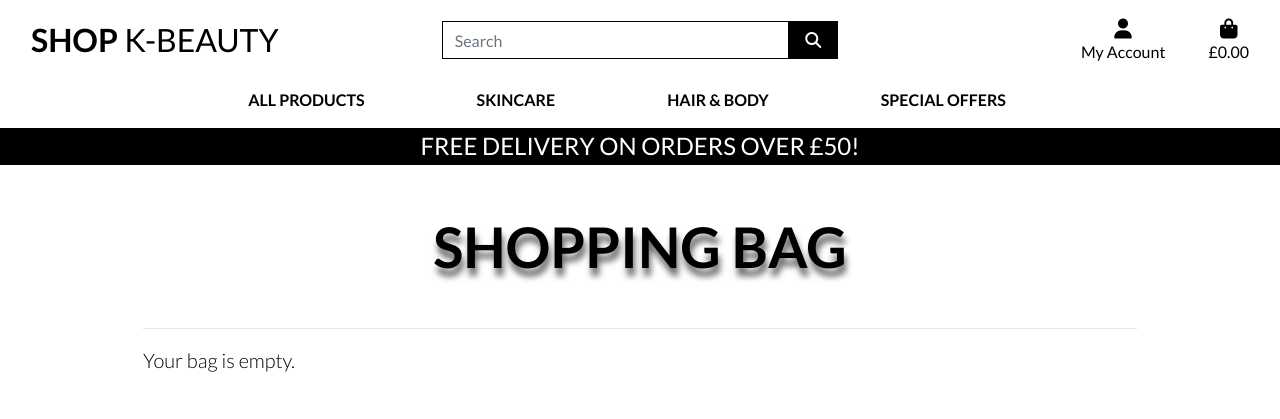
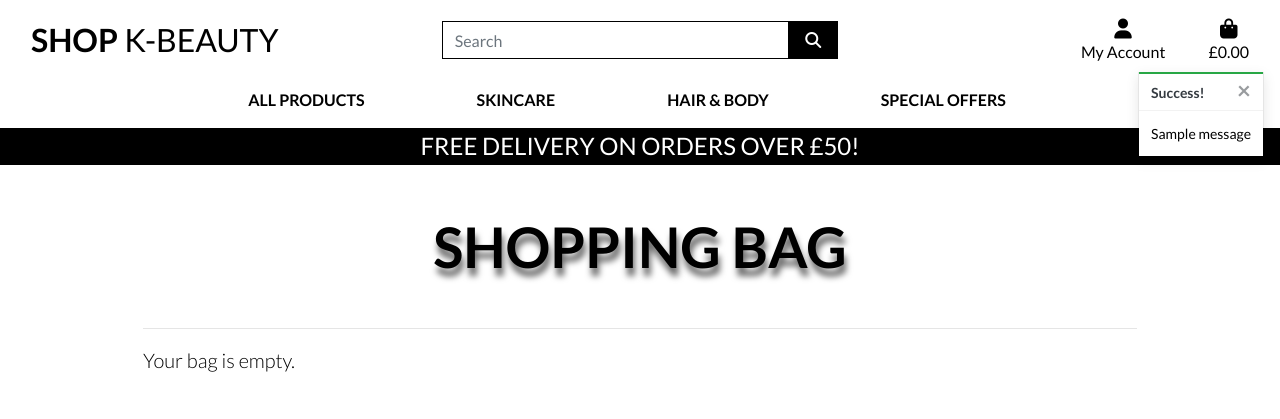
Before and after one commit to JoyZadan/shop-kbeauty, a Django app: page /bag/ in a window 1280 px wide. Shown: the top 419 px of the page. Run offline with Django 3.2, Linux system fonts and the light colour scheme; tables that the repository leaves empty hold one stand-in row (values such as "Sample post"); one stand-in notice (Sample message) is shown; some libraries are stand-ins or nearby versions.

Commit message:
Part added toasts notifications, WIP

```diff
--- a/bag/views.py
+++ b/bag/views.py
@@ -14,6 +14,7 @@ def view_bag(request):
 def add_to_bag(request, item_id):
     """ Add a quantity of the specified product to the shopping bag """
 
+    product = Product.objects.get(pk=item_id)
     quantity = int(request.POST.get('quantity'))
     redirect_url = request.POST.get('redirect_url')
     size = None
@@ -34,13 +35,15 @@ def add_to_bag(request, item_id):
             bag[item_id] += quantity
         else:
             bag[item_id] = quantity
+            messages.success(request, f'Added {product.name} to your bag')
 
     request.session['bag'] = bag
     return redirect(redirect_url)
 
 
 def adjust_bag(request, item_id):
-    """ Adjust the quantity of the specified product to the specified amount """
+    """ Adjust the quantity of the specified product
+    to the specified amount """
 
     quantity = int(request.POST.get('quantity'))
     size = None
--- a/shop_kbeauty/settings.py
+++ b/shop_kbeauty/settings.py
@@ -83,6 +83,9 @@ TEMPLATES = [
         },
     },
 ]
+
+# additional requirements to store messages in the session due to use of GitPod
+MESSAGE_STORAGE = 'django.contrib.messages.storage.session.SessionStorage'
 
 # additional requirements from allauth so copied from installation doc
 AUTHENTICATION_BACKENDS = [
--- a/static/css/base.css
+++ b/static/css/base.css
@@ -148,6 +148,22 @@ a.category-badge > span.badge:hover {
     cursor: pointer;
 }
 
+/* ------------------------------- bootstrap toasts */
+.message-container {
+    position: fixed;
+    top: 4.5rem;
+    right: 1rem;
+    z-index: 99999999999;
+}
+
+.custom-toast {
+    overflow: visible;
+}
+
+.toast-capper {
+    height: 2px;
+}
+
 /* -------------------------------- Product Image Styling */
 .image-container {
     margin: 2rem auto !important;
--- a/templates/base.html
+++ b/templates/base.html
@@ -137,7 +137,21 @@
   <!-- End of header section -->
 
   {% if messages %}
-  <div class="message-container"></div>
+    <div class="message-container">
+      {% for message in messages %}
+        {% with message.level as level %}
+          {% if level == 40 %}
+            {% include 'includes/toasts/toast_error.html' %}
+          {% elif level == 30 %}
+            {% include 'includes/toasts/toast_warning.html' %}
+          {% elif level == 25 %}
+            {% include 'includes/toasts/toast_success.html' %}
+          {% else %}
+            {% include 'includes/toasts/toast_info.html' %}
+          {% endif %}
+        {% endwith %}
+      {% endfor %}
+    </div>
   {% endif %}
 
   {% block page_header %}
@@ -149,6 +163,9 @@
   {% include 'includes/footer.html' %}
 
   {% block postloadjs %}
+  <script type="text/javascript">
+    $('.toast').toast('show');
+  </script>
   {% endblock %}
 
 
--- /dev/null
+++ b/templates/includes/toasts/toast_success.html
@@ -0,0 +1,13 @@
+<div class="toast custom-toast rounded-0 border-top-0" data-autohide="false">
+    <div class="arrow-up arrow-success"></div>
+    <div class="w-100 toast-capper bg-success"></div>
+    <div class="toast-header bg-white text-dark">
+        <strong class="mr-auto">Success!</strong>
+        <button type="button" class="ml-2 mb-1 close text-dark" data-dismiss="toast" aria-label="Close">
+            <span aria-hidden="true">&times;</span>
+        </button>
+    </div>
+    <div class="toast-body bg-white">
+        {{ message }}
+    </div>
+</div>
```
Also changed, not shown: templates/includes/toasts/toast_error.html (added, +13 -0 lines), templates/includes/toasts/toast_info.html (added, +13 -0 lines), templates/includes/toasts/toast_warning.html (added, +13 -0 lines).
